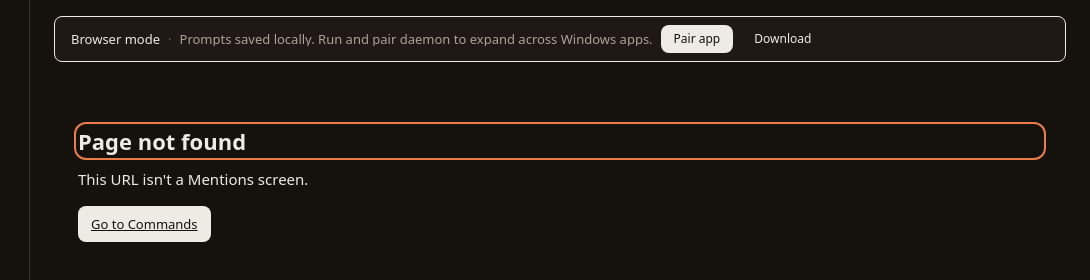
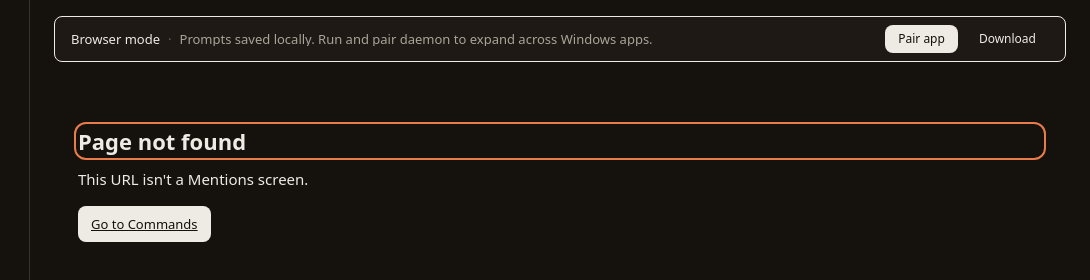
Before and after one commit to umerhammaz/Mentions, a plain HTML site: page index.html in a window 1280 px wide. Shown: the top 280 px of the page, 190-1280 px from the left. Drawn offline with Linux system fonts and the light colour scheme; no server answers.

```diff
--- a/assets/css/components.css
+++ b/assets/css/components.css
@@ -41,6 +41,7 @@
     align-items: center;
     gap: var(--space-2);
     min-width: 0;
+    flex: 1;
     color: var(--on-surface-variant);
   }
   .banner__actions {
@@ -67,6 +68,9 @@
   }
   .banner__actions a,
   .banner__actions button {
+    display: inline-flex;
+    align-items: center;
+    justify-content: center;
     height: 28px;
     padding-inline: var(--space-3);
     font-size: var(--fs-caption);
--- a/assets/js/ui.js
+++ b/assets/js/ui.js
@@ -43,9 +43,9 @@ export function renderBanner({ tone = "info", title, body, actions = [] }) {
     useIcon(tone === "danger" ? "alert" : tone === "warning" ? "alert" : "info"),
     h("div", { class: "banner__body" },
       title ? h("div", { class: "banner__title" }, title) : null,
-      body ? h("div", null, body) : null,
-      actions.length ? h("div", { class: "banner__actions" }, ...actions) : null
-    )
+      body ? h("div", null, body) : null
+    ),
+    actions.length ? h("div", { class: "banner__actions" }, ...actions) : null
   );
   banners.append(el);
   return el;
```
